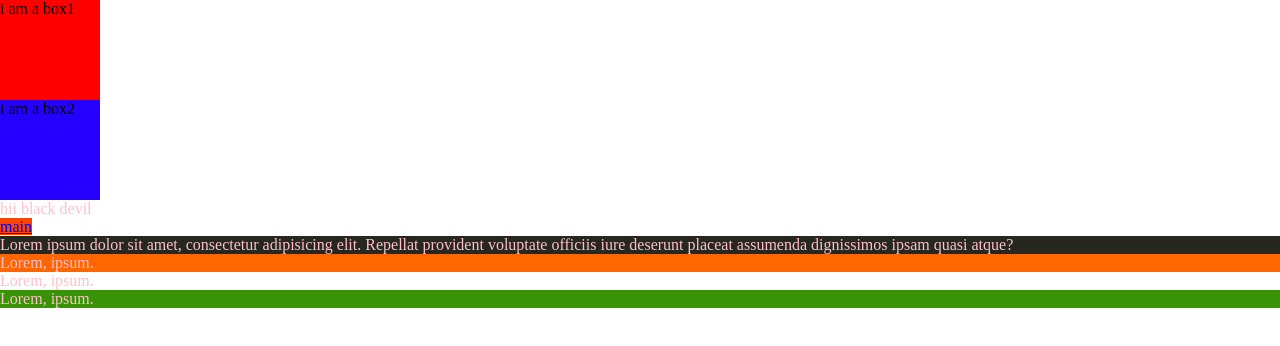
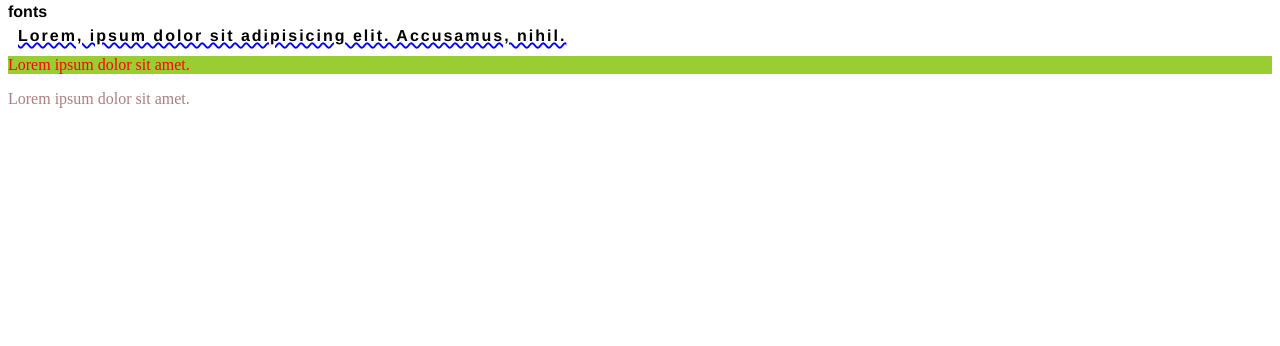
Before and after one commit to marcomuna/Web-Dev, a plain HTML site: page index.html in a window 1280 px wide. Drawn offline with Linux system fonts and the light colour scheme.

Commit message:
added Fonts,Text & Color Properties

```diff
--- a/index.html
+++ b/index.html
@@ -1,79 +1,47 @@
+
 <!DOCTYPE html>
 <html lang="en">
 <head>
     <meta charset="UTF-8">
     <meta name="viewport" content="width=device-width, initial-scale=1.0">
-    <title>Selectors & their types</title>
+    <title>Fonts,Text & Color Properties</title>
     <style>
-        /* universal selectors */
-        *{
-            padding: 0;
-            margin: 0;
+        /* fonts properties */
+        .div1{
+            font-family: 'Franklin Gothic Medium', 'Arial Narrow', Arial, sans-serif;
+            font-style: bold italic;
+            font-weight: bolder;
+            font-size: 18;
+            line-height: 0.5;
+
         }
-        /* elements selectors */
-        p{
-            color: pink;
-            background-color: #389306;
+        /* text properties */
+        .div2{
+            letter-spacing: 2px;
+            text-indent: 10px;
+            text-decoration: underline;
+            text-decoration-thickness: 2px;
+            text-decoration-color: blue;
+            text-decoration-style: wavy;
         }
-        /* class selectors */
-        .box1{
-            background-color: red;
-            width: 100px;
-            height: 100px;
+        /* color properties */
+        .div3{
+            color: red;
+            background-color: yellowgreen;
+            border-color: rgb(0, 0, 0);
+        }
+        .div4{
+            color:rgba(90, 0, 0,0.5);
         }
 
-        /* id selectors */
-        #boxno-2{
-            background-color: rgb(38, 0, 255);
-            width: 100px;
-            height: 100px;
-        }
-        /* pseudo selector */
-        a:visited{
-            color: green;
-            background-color: blue;
-        }
-
-        a:active{
-            background-color: rgb(255, 0, 187);
-        }
-
-        a:link{
-            background-color: orangered;
-        }
-        a:hover{
-            color: black;
-            background-color: green;
-        }
-
-        p:first-child{
-            background-color: rgb(39, 39, 33);
-        }
-        p:nth-child(2){
-            background-color: rgb(255, 102, 0);
-        }
-        p:nth-child(3){
-            background-color: rgb(255, 255, 255);
-        }
-        p:nth-child(2){
-            background-color: rgb(255, 102, 0);
-        }
     </style>
 </head>
 <body>
-    <div class="box1">i am a box1</div>
-    <div class="box2" id="boxno-2">i am a box2</div>
-
-    <p>hii black devil</p>
-
-    <a id="link" href="\Index\main.html">main</a>
-    <div class="main">
-        <p>Lorem ipsum dolor sit amet, consectetur adipisicing elit. Repellat provident voluptate officiis iure deserunt placeat assumenda dignissimos ipsam quasi atque?
-            <p>Lorem, ipsum.</p>
-            <p>Lorem, ipsum.</p>
-            <p>Lorem, ipsum.</p>
-        </p>
+    <div class="div1">
+        fonts
     </div>
-
+    <p class="div1 div2">Lorem, ipsum dolor sit  adipisicing elit. Accusamus, nihil.</p>
+    <p class="div3">Lorem ipsum dolor sit amet.</p>
+    <p class="div4">Lorem ipsum dolor sit amet.</p>
 </body>
 </html>
```
